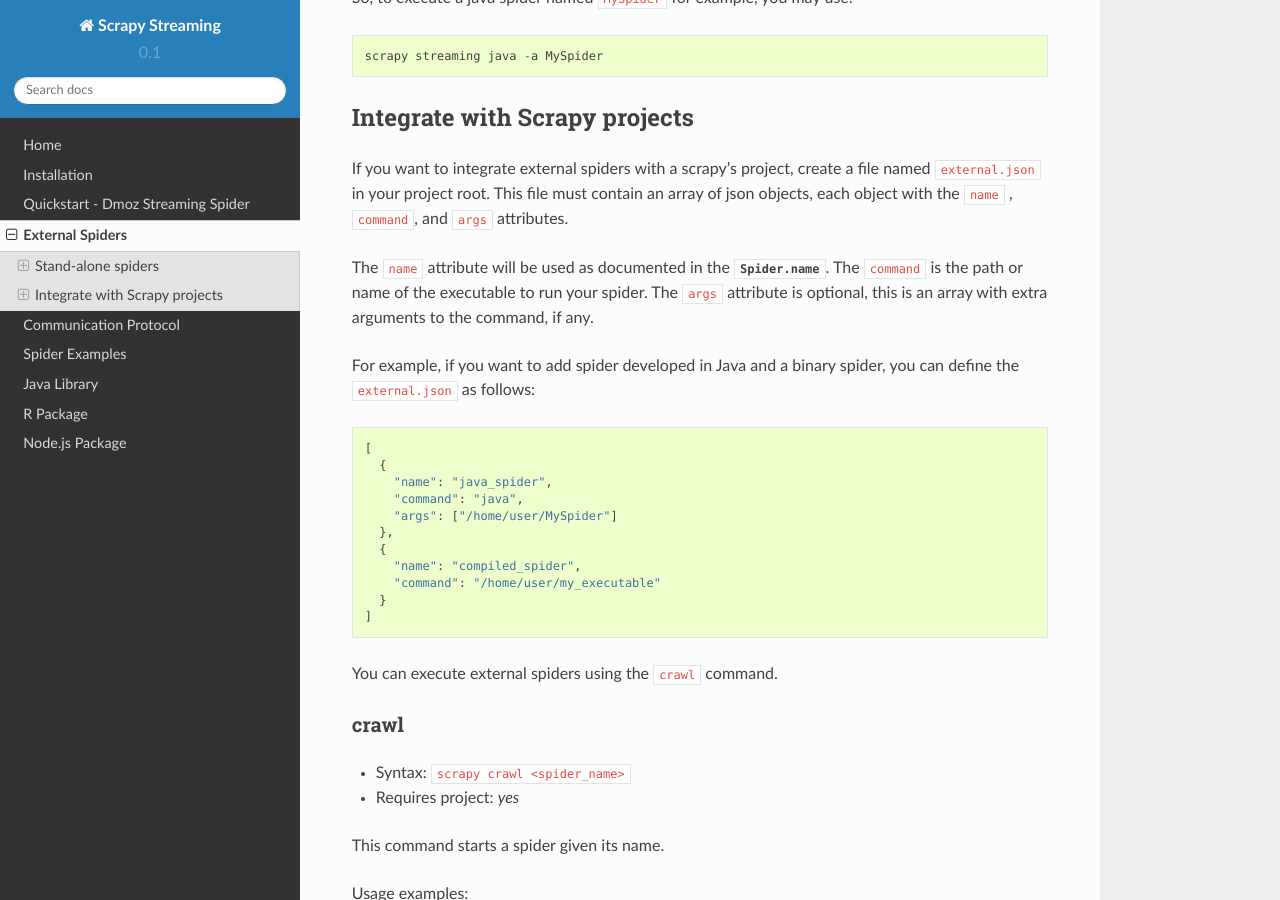
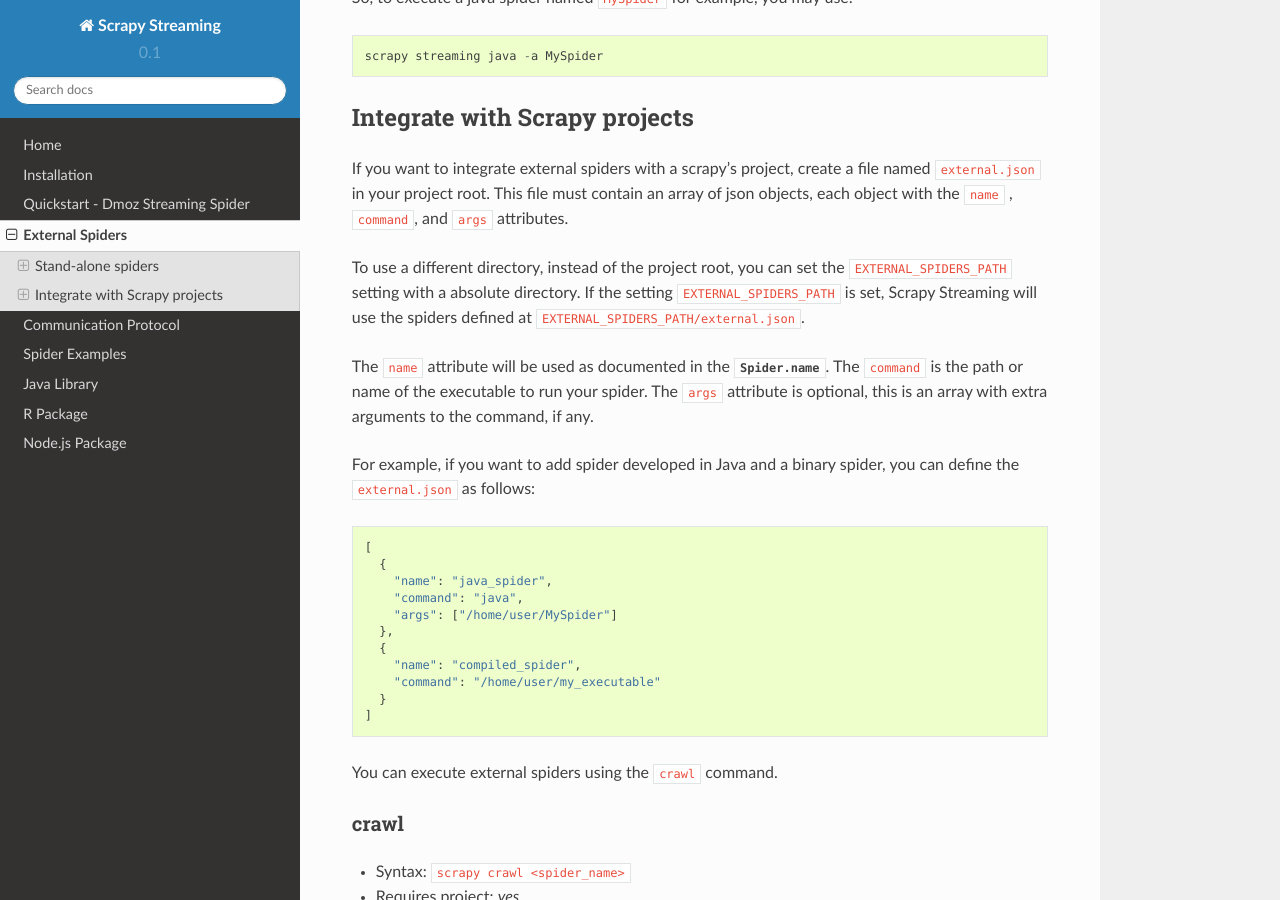
Before and after one commit to scrapy-plugins/scrapy-streaming, a Sphinx documentation site: the page built from docs/source/spiders.rst, in a window 1280 px wide and 900 px high, scrolled down 616 px. Built offline with Sphinx 7.4.7 and the Read the Docs theme 2.0.0, drawn with Linux system fonts in a browser that asks for light colours.

Commit message:
added EXTERNAL_SPIDERS_PATH settings

```diff
--- a/docs/source/spiders.rst
+++ b/docs/source/spiders.rst
@@ -33,6 +33,10 @@
 If you want to integrate external spiders with a scrapy's project, create a file named ``external.json``
 in your project root. This file must contain an array of json objects, each object with the ``name`` ,
 ``command``, and ``args`` attributes.
+
+To use a different directory, instead of the project root, you can set the ``EXTERNAL_SPIDERS_PATH`` setting with a
+absolute directory. If the setting ``EXTERNAL_SPIDERS_PATH`` is set, Scrapy Streaming will use the spiders defined
+at ``EXTERNAL_SPIDERS_PATH/external.json``.
 
 The ``name`` attribute will be used as documented in the :attr:`Spider.name <scrapy:scrapy.spiders.Spider.name>`.
 The ``command`` is the path or name of the executable to run your spider. The ``args`` attribute is
```
